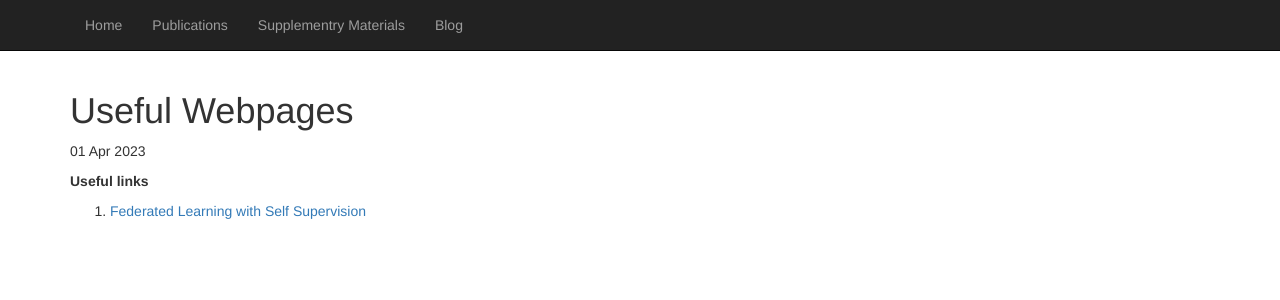
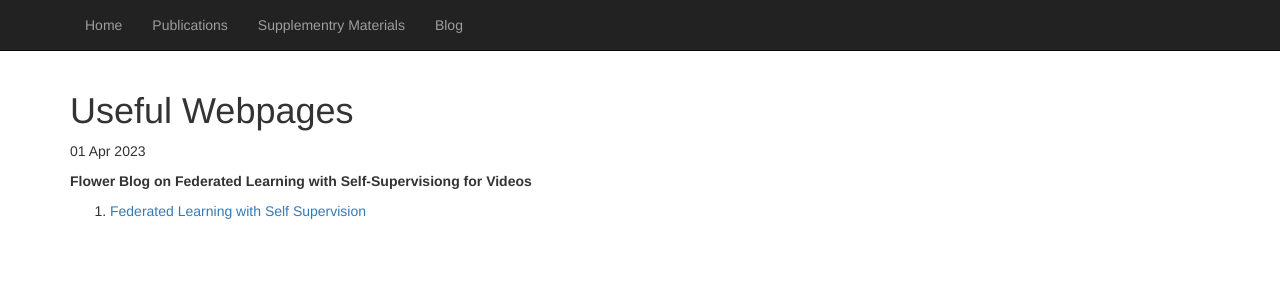
Before and after one commit to yasar-rehman/yasar, a Jekyll site: the page built from _posts/2023-04-01-Federated Learning with Self-Supervision.md, in a window 1280 px wide. Shown: the top 300 px of the page. Built offline with Jekyll 4.4.1, drawn with Linux system fonts in a browser that asks for light colours; some web fonts are replaced.

Commit message:
Update 2023-04-01-Federated Learning with Self-Supervision.md

```diff
--- a/_posts/2023-04-01-Federated Learning with Self-Supervision.md
+++ b/_posts/2023-04-01-Federated Learning with Self-Supervision.md
@@ -3,5 +3,5 @@ layout: post
 title: Useful Webpages
 ---
 
-**Useful links**
+**Flower Blog on Federated Learning with Self-Supervisiong for Videos**
 2. [Federated Learning with Self Supervision](https://flower.dev/blog/2023-04-05-federated-learning-with-self-supervision/)
```
